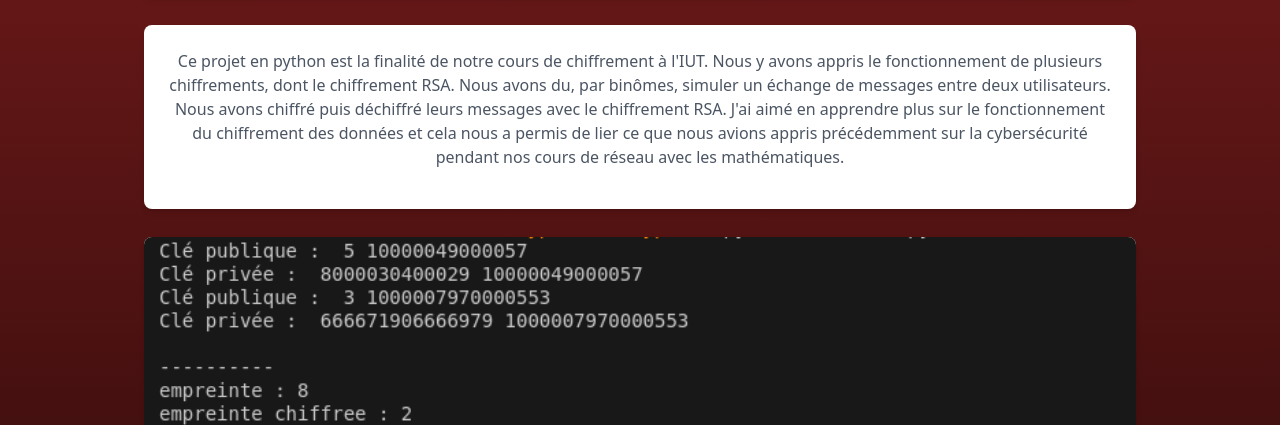
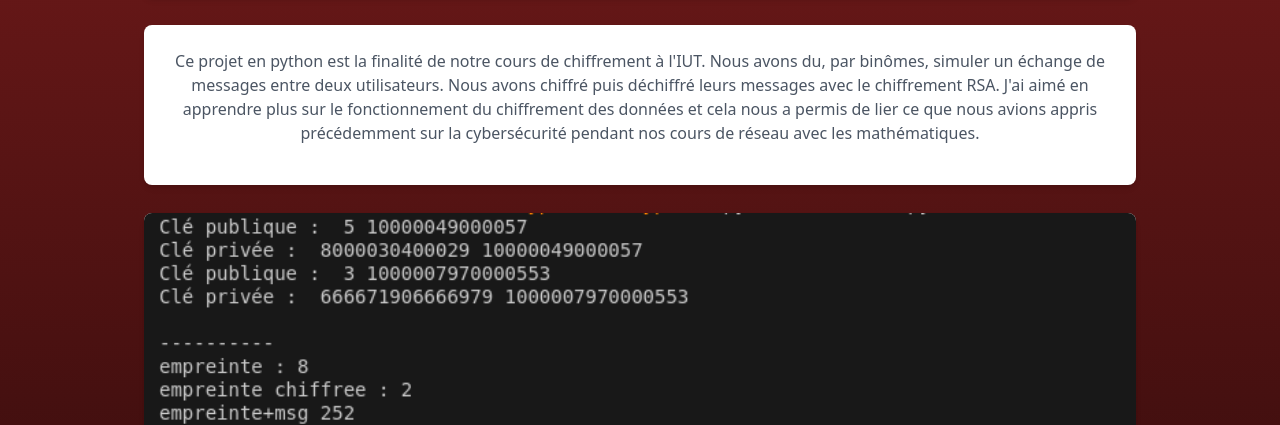
Before and after one commit to ssscrindonguloded/ssscrindonguloded.github.io, a website: page minirsa.html in a window 1280 px wide. Shown: the part 359-784 px from the top of the page. Drawn offline with nearby package versions, Linux system fonts and the light colour scheme.

Commit message:
minirsa modifie

```diff
--- a/minirsa.html
+++ b/minirsa.html
@@ -51,7 +51,7 @@
       <div class="mb-7 bg-white rounded-lg shadow-md text-center overflow-hidden">
         <div class="p-6">
           <p class="text-gray-600 mb-4">
-            Ce projet en python est la finalité de notre cours de chiffrement à l'IUT. Nous y avons appris le fonctionnement de plusieurs chiffrements, dont le chiffrement RSA. Nous avons du, par binômes, simuler un échange de messages entre deux utilisateurs. Nous avons chiffré puis déchiffré leurs messages avec le chiffrement RSA. J'ai aimé en apprendre plus sur le fonctionnement du chiffrement des données et cela nous a permis de lier ce que nous avions appris précédemment sur la cybersécurité pendant nos cours de réseau avec les mathématiques.
+            Ce projet en python est la finalité de notre cours de chiffrement à l'IUT. Nous avons du, par binômes, simuler un échange de messages entre deux utilisateurs. Nous avons chiffré puis déchiffré leurs messages avec le chiffrement RSA. J'ai aimé en apprendre plus sur le fonctionnement du chiffrement des données et cela nous a permis de lier ce que nous avions appris précédemment sur la cybersécurité pendant nos cours de réseau avec les mathématiques.
           </p>
         </div>
       </div>
```
